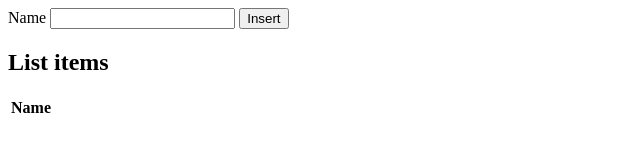
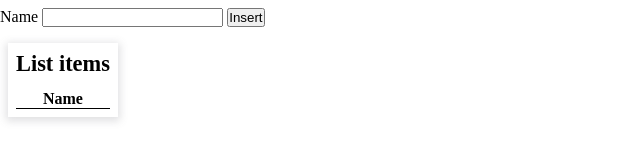
Before and after one commit to abHer97/list-items, a plain HTML site: page index.html in a window 1280 px wide. Shown: the whole page, without its empty margins (0-640 px from the left). Drawn offline with Linux system fonts and the light colour scheme.

Commit message:
add styles

```diff
--- a/index.html
+++ b/index.html
@@ -5,18 +5,19 @@
       <meta charset="UTF-8" />
       <meta http-equiv="X-UA-Compatible" content="IE=edge" />
       <meta name="viewport" content="width=device-width, initial-scale=1.0" />
+      <link rel="stylesheet" href="index.css" />
       <script src="./index.js" type="module" defer></script>
    </head>
    <body>
-      <form id="form">
+      <form id="form" class="form">
          <label for="name">Name</label>
          <input id="name" name="name" type="text" />
 
          <button>Insert</button>
       </form>
 
-      <article>
-         <h2>List items</h2>
+      <article class="card">
+         <h2 class="title">List items</h2>
 
          <table id="list">
             <thead>
```
